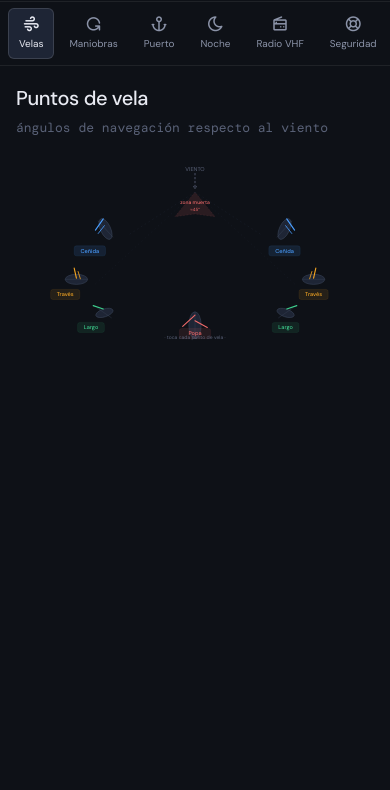
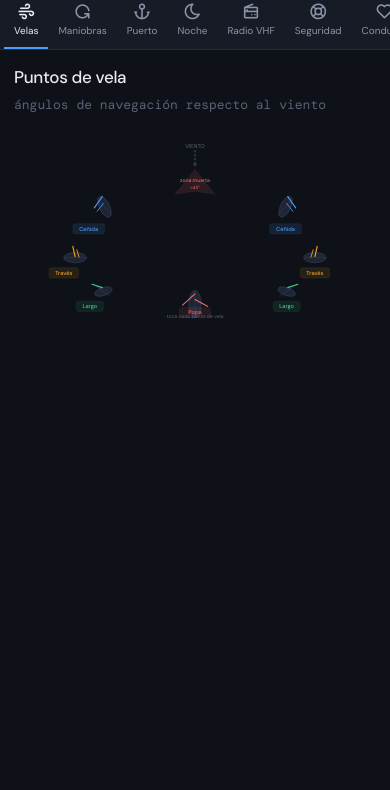
Before and after one commit to IsabelCasanova/nauta, a plain HTML site: page index.html in a window 390 px wide. Shown: the part 54-844 px from the top of the page. Drawn offline with nearby package versions, Linux system fonts and the light colour scheme; a web font is replaced by a local one.

Commit message:
fix: mobile layout

```diff
--- a/index.html
+++ b/index.html
@@ -315,20 +315,49 @@ svg text { font-family: var(--sans); }
 
 /* ── RESPONSIVE MOBILE ── */
 @media (max-width: 640px) {
-  .app-shell { grid-template-columns: 1fr; grid-template-rows: 56px auto 1fr; }
+  .app-shell {
+    grid-template-columns: 1fr;
+    grid-template-rows: 48px auto 1fr;
+    height: 100dvh;
+  }
+  .topbar { padding: 0 14px; height: 48px; }
+  .topbar-logo { font-size: 13px; }
+  .topbar-chip { display: none; }
+  .topbar-badge { display: none; }
   .sidebar {
     display: flex; overflow-x: auto; overflow-y: hidden;
     border-right: none; border-bottom: 1px solid var(--line);
-    padding: 6px 8px; gap: 4px;
-    scrollbar-width: none;
+    padding: 0 4px; gap: 0;
+    scrollbar-width: none; background: var(--bg2);
+    -webkit-overflow-scrolling: touch;
   }
   .sidebar::-webkit-scrollbar { display: none; }
   .sidebar-section-label { display: none; }
-  .nav-item { flex-direction: column; gap: 3px; font-size: 10px; padding: 6px 10px; white-space: nowrap; }
-  .nav-item i { font-size: 18px; }
+  .nav-item {
+    flex-direction: column; gap: 2px; font-size: 10px;
+    padding: 8px 10px; white-space: nowrap;
+    border-radius: 0; border: none;
+    border-bottom: 2px solid transparent;
+    min-width: fit-content;
+  }
+  .nav-item.active {
+    background: transparent;
+    border-color: transparent;
+    border-bottom-color: var(--accent);
+    color: var(--text);
+  }
+  .nav-item i { font-size: 19px; }
   .nav-item .nav-dot { display: none; }
-  .main { padding: 16px; }
+  .main { padding: 14px 14px 40px; }
+  .panel-title { font-size: 17px; }
   .grid-2 { grid-template-columns: 1fr; }
+  .mono-block { font-size: 11px; word-break: break-word; }
+  .rule-item { gap: 10px; }
+  .freq { width: 30px; height: 30px; font-size: 10px; }
+  .highlight { padding: 12px; }
+  .card { padding: 12px; }
+  .step-list li { font-size: 12px; }
+  .bullet-list li { font-size: 12px; }
 }
 </style>
 </head>
```
